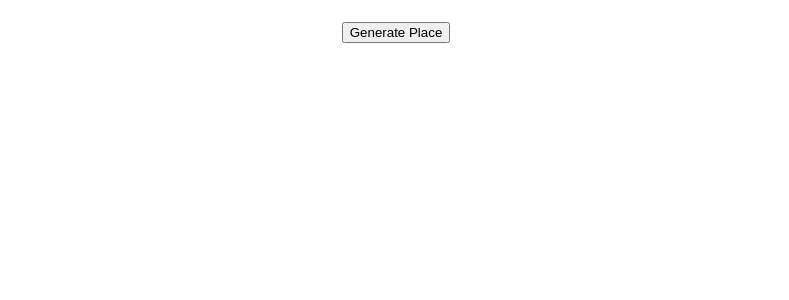
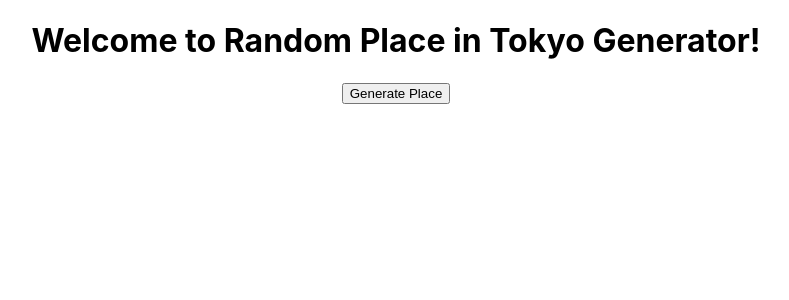
Before and after one commit to stevenfukase/23wards, a React (Create React App) app: page / in a window 1280 px wide. Shown: the top 300 px of the page, without its empty margins (244-1033 px from the left). Built offline with nearby package versions, Linux system fonts and the light colour scheme.

Commit message:
added history, etc

```diff
--- a/src/js/App.js
+++ b/src/js/App.js
@@ -3,34 +3,59 @@ import '../styles/App.css';
 import postalData from '../tokyo.json'
 
 export default function App() {
-  const [postalCode, setPostalCode] = useState();
-  const [city, setCity] = useState();
-  const [ward, setWard] = useState();
-  const [prefecture, setPrefecture] = useState();
+  const [postalCode, setPostalCode] = useState('');
+  const [city, setCity] = useState('');
+  const [ward, setWard] = useState('');
+  const [prefecture, setPrefecture] = useState('');
+  const [historyArray, setHistoryArray] = useState([])
 
   const randomIntFromInterval = (min, max) => {
     return Math.floor(Math.random() * (max - min + 1) + min)
   }
 
+  const generateRandomPlace = () => {
+    if (postalCode) {
+      setHistoryArray(prevState =>
+        [...prevState, {postalCode, city, ward, prefecture}]
+      )
+    }
 
-  const generateRandomPlace = () => {
     const randInt = randomIntFromInterval(1, 1718);
     const { PostalCode, City, Ward, Prefecture } = postalData[randInt];
-    setPostalCode(PostalCode);
-    setCity(City);
+    const formattedPostalCode = `${PostalCode.substr(0,3)}-${PostalCode.substr(3)}`
+    setPostalCode(formattedPostalCode);
+    if (City !== 'IKANIKEISAIGANAIBAAI') {
+      setCity(City);
+    } else {
+      setCity('');
+    }
     setWard(Ward);
     setPrefecture(Prefecture);
-
   }
 
   return (
     <div className="App">
-      <h1>{postalCode && `${postalCode}, ${city}, ${ward}, ${prefecture}`}</h1>
+      {postalCode
+        ? (<div>
+            <h1>{`〒${postalCode}`}</h1>
+            <h2>{`${city ? city + ',' : ''} ${ward}, ${prefecture}`}</h2>
+        </div>)
+        : <h1>Welcome to Random Place in Tokyo Generator!</h1>
+      }
       <button
         onClick={generateRandomPlace}
       >
         Generate Place
       </button>
+
+      {historyArray[0] && <h3>History</h3>}
+      {historyArray.map((items) => {
+        const { postalCode, city, ward, prefecture} = items;
+        return <div>
+        <p>{`〒${postalCode}`}</p>
+        <p>{`${city ? city + ',' : ''} ${ward}, ${prefecture}`}</p>
+    </div>
+      })}
     </div>
   );
 }
```
